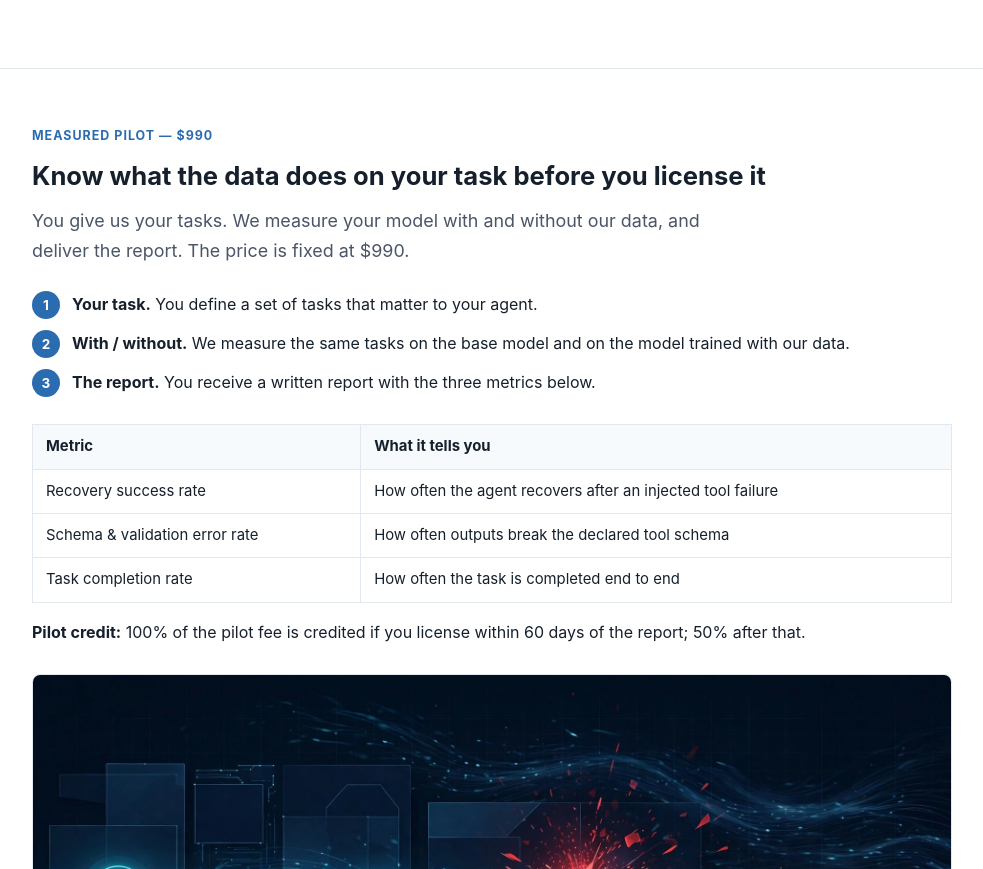
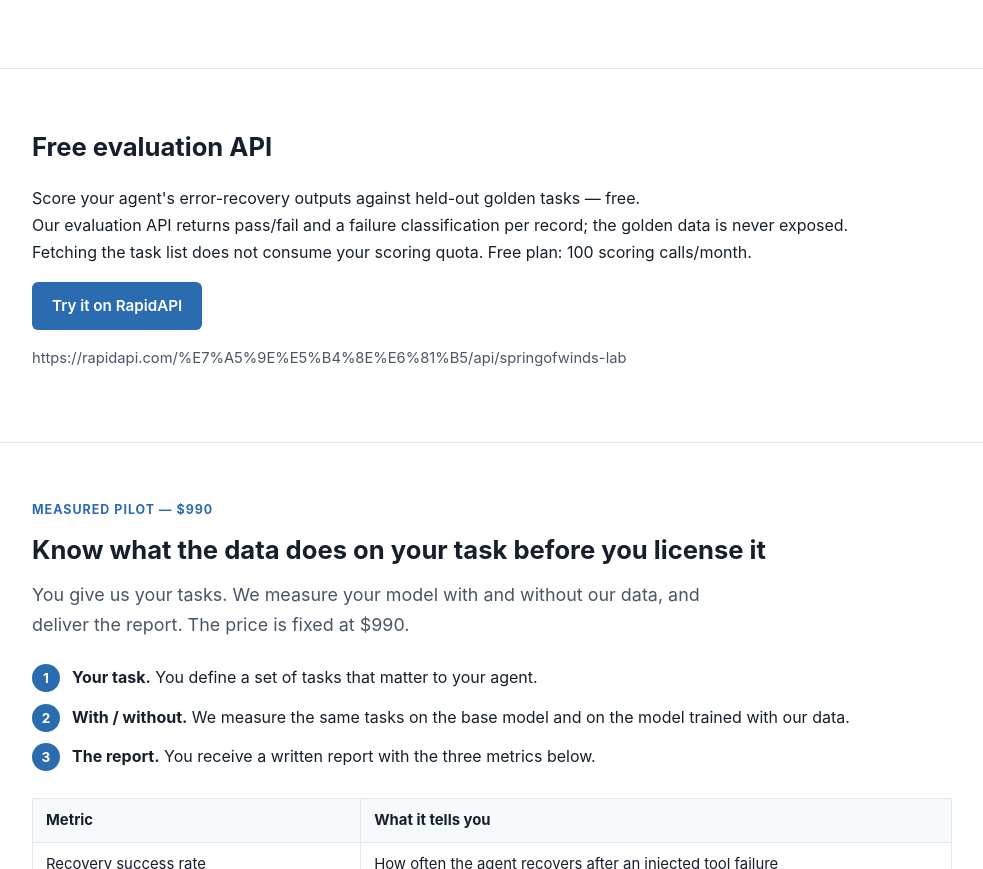
Before and after one commit to springofwindslabs/springofwinds-datasets, a plain HTML site: page docs/index.html in a window 1280 px wide. Shown: the part 1139-2008 px from the top of the page, without its empty margins (148-1131 px from the left). Drawn offline with Linux system fonts and the light colour scheme.

Commit message:
Add Free evaluation API block to showcase top page
Co-authored-by: Copilot <223556219+Copilot@users.noreply.github.com>

```diff
--- a/docs/index.html
+++ b/docs/index.html
@@ -195,6 +195,18 @@
       <div class="stat"><b>1,300+</b><span>downloads on Hugging Face (Nov 2026)</span></div>
     </div>
     <p class="muted" style="margin-top:16px">Per-lot results: <a href="https://github.com/springofwindslabs/springofwinds-datasets/blob/main/evaluation/EVALS.md">EVALS.md</a> · Details and a verbatim row from a shipped lot: <a href="evidence.html">evidence page</a>.</p>
+  </div>
+</section>
+
+<!-- Free evaluation API -->
+<section id="eval-api">
+  <div class="wrap">
+    <h2>Free evaluation API</h2>
+    <p>Score your agent's error-recovery outputs against held-out golden tasks &mdash; free.<br>
+    Our evaluation API returns pass/fail and a failure classification per record; the golden data is never exposed.<br>
+    Fetching the task list does not consume your scoring quota. Free plan: 100 scoring calls/month.</p>
+    <p><a class="btn btn-primary" href="https://rapidapi.com/%E7%A5%9E%E5%B4%8E%E6%81%B5/api/springofwinds-lab">Try it on RapidAPI</a></p>
+    <p class="muted">https://rapidapi.com/%E7%A5%9E%E5%B4%8E%E6%81%B5/api/springofwinds-lab</p>
   </div>
 </section>
 
```
